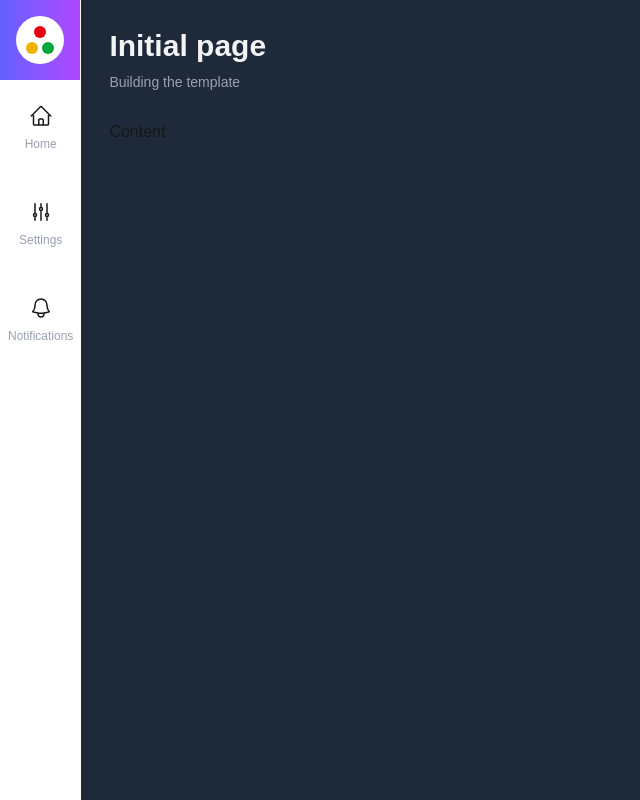
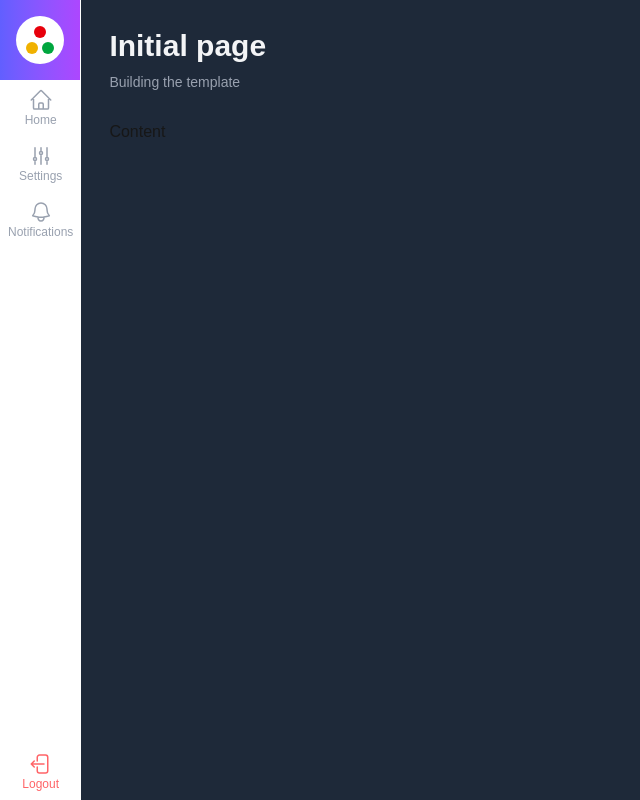
Before and after one commit to FelipeEnne/admin-template-next, a Next.js app: page / in a window 1280 px wide. Shown: the whole page, without its empty margins (0-640 px from the left). Built offline with nearby package versions, Linux system fonts and the light colour scheme; a web font is replaced by a local one.

Commit message:
aside component

```diff
--- a/src/components/icons/index.tsx
+++ b/src/components/icons/index.tsx
@@ -56,3 +56,22 @@ export const IconBell = () => {
     </svg>
   );
 };
+
+export const IconLogout = () => {
+  return (
+    <svg
+      xmlns="http://www.w3.org/2000/svg"
+      fill="none"
+      viewBox="0 0 24 24"
+      strokeWidth="1.5"
+      stroke="currentColor"
+      className="size-6"
+    >
+      <path
+        strokeLinecap="round"
+        strokeLinejoin="round"
+        d="M8.25 9V5.25A2.25 2.25 0 0 1 10.5 3h6a2.25 2.25 0 0 1 2.25 2.25v13.5A2.25 2.25 0 0 1 16.5 21h-6a2.25 2.25 0 0 1-2.25-2.25V15m-3 0-3-3m0 0 3-3m-3 3H15"
+      />
+    </svg>
+  );
+};
--- a/src/components/template/ItemMenu.tsx
+++ b/src/components/template/ItemMenu.tsx
@@ -1,23 +1,39 @@
+"use client";
+
 import Link from "next/link";
 
 interface ItemMenuProps {
-  url: string;
   text: string;
   icon: React.ReactNode;
+  url?: string;
+  className?: string;
+  onClick?: (event: React.MouseEvent<HTMLLIElement>) => void;
 }
 
-export default function ItemMenu({ url, text, icon }: ItemMenuProps) {
-  return (
-    <li className={`hover:bg-gray-300 dark:hover:bg-gray-700 rounded-md p-2`}>
-      <Link
-        href={url}
-        className="flex flex-col justify-center items-center w-full h-20 gap-2"
+export default function ItemMenu({
+  url,
+  text,
+  icon,
+  className,
+  onClick,
+}: ItemMenuProps) {
+  function renderLink() {
+    return (
+      <div
+        className={`flex flex-col items-center justify-center text-gray-600 dark:text-gray-400 ${className}`}
       >
         {icon}
-        <span className="text-xs font-light text-gray-600 dark:text-gray-400">
-          {text}
-        </span>
-      </Link>
+        <span className="text-xs font-light ">{text}</span>
+      </div>
+    );
+  }
+
+  return (
+    <li
+      onClick={onClick}
+      className={`hover:bg-gray-300 dark:hover:bg-gray-700 rounded-md p-2 cursor-pointer`}
+    >
+      {url ? <Link href={url}>{renderLink()}</Link> : renderLink()}
     </li>
   );
 }
--- a/src/components/template/SideMenu.tsx
+++ b/src/components/template/SideMenu.tsx
@@ -1,16 +1,18 @@
-import { IconAdjustments, IconBell, IconHome } from "../icons";
+"use client";
+
+import { IconAdjustments, IconBell, IconHome, IconLogout } from "../icons";
 import ItemMenu from "./ItemMenu";
 import Logo from "./Logo";
 
 export default function SideMenu() {
   return (
-    <aside>
+    <aside className={`flex flex-col`}>
       <div
         className={`h-20 w-20 bg-linear-to-r from-indigo-500 to-purple-500 flex flex-col items-center justify-center`}
       >
         <Logo />
       </div>
-      <ul>
+      <ul className={`grow`}>
         <ItemMenu url="/" text="Home" icon={<IconHome />} />
         <ItemMenu
           url="/adjustments"
@@ -23,6 +25,14 @@ export default function SideMenu() {
           icon={<IconBell />}
         />
       </ul>
+      <ul>
+        <ItemMenu
+          onClick={() => console.log("Logout")}
+          className={`text-red-500 dark:text-red-400 hover:text-red-600 dark:hover:text-red-300`}
+          text="Logout"
+          icon={<IconLogout />}
+        />
+      </ul>
     </aside>
   );
 }
--- a/src/components/template/Title.tsx
+++ b/src/components/template/Title.tsx
@@ -1,5 +1,3 @@
-import SideMenu from "./SideMenu";
-
 interface TitleProps {
   title: string;
   subtitle: string;
```
